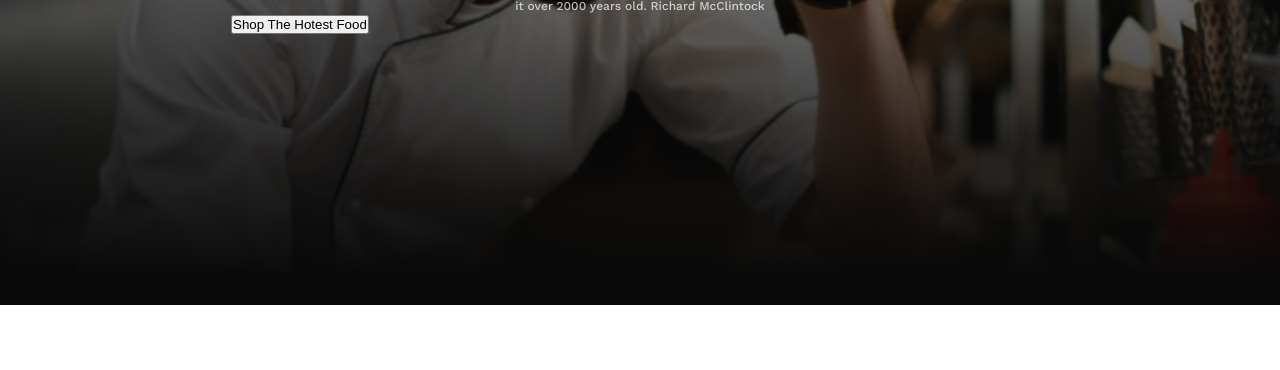
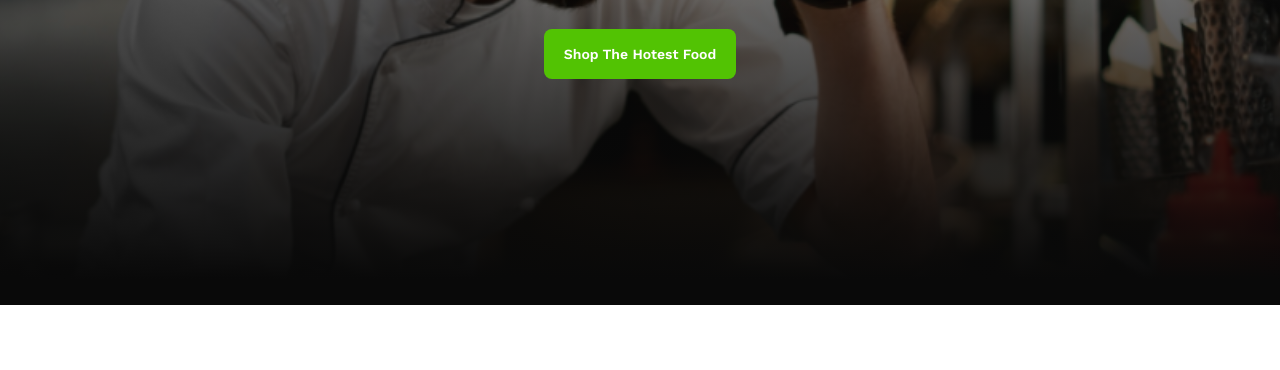
Before and after one commit to tuhin-swe/Food-Restaurant-Project, a plain HTML site: page index.html in a window 1280 px wide. Shown: the part 430-800 px from the top of the page. Drawn offline with nearby package versions, Linux system fonts and the light colour scheme.

Commit message:
first section done

```diff
--- a/index.html
+++ b/index.html
@@ -13,7 +13,9 @@
             <p class="subtitel">Savor the Flavors</p>
             <h1 class="titel">Experience Culinary Excellence Food Experience</h1>
             <p class="description">Contrary to popular belief, Lorem Ipsum is not simply random text. It has roots in a piece of classical Latin literature from 45 BC, making it over 2000 years old. Richard McClintock</p>
-            <button>Shop The Hotest Food</button>
+            <div class="btn-container">
+                <button class="btn">Shop The Hotest Food</button>
+            </div>
         </div>
     </section>
 </body>
--- a/style.css
+++ b/style.css
@@ -3,6 +3,23 @@
 *{
     margin: 0;
     padding: 0;
+}
+.btn-container{
+    text-align: center;
+}
+.btn{
+    padding: 16px 20px 16px 20px;
+    color: rgb(255, 255, 255);
+font-family: Work Sans;
+font-size: 14px;
+font-weight: 600;
+line-height: 18px;
+letter-spacing: 0%;
+text-align: center;
+border-radius: 8px;
+
+background: rgb(82, 195, 3);
+border: none;
 }
 #hero{
     height: 735px;
@@ -26,6 +43,7 @@ line-height: 38px;
 letter-spacing: 0%;
 text-align: center;
 opacity: 0.8;
+margin-bottom: 10px;
 
 }
 #hero .hero-content .titel{
@@ -36,6 +54,7 @@ font-weight: 700;
 line-height: 50px;
 letter-spacing: 0%;
 text-align: center;
+margin-bottom: 16px;
 }
 #hero .hero-content .description{
     color: rgb(255, 255, 255);
@@ -46,5 +65,6 @@ line-height: 18px;
 letter-spacing: 0%;
 text-align: center;
 opacity: 0.7;
+margin-bottom: 32px;
 
 }
```
